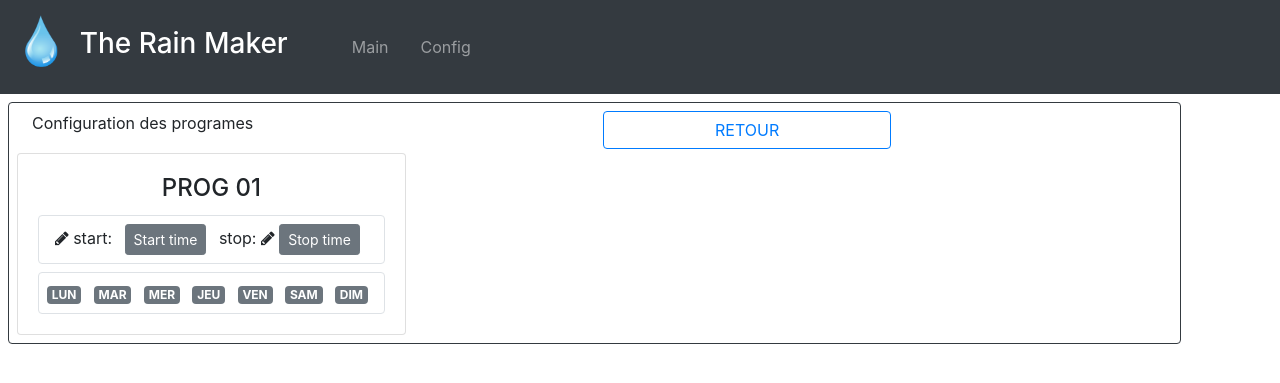
After one commit to marcram99/projet_rainmaker_old, a Flask app: page /config in a window 1280 px wide. The commit adds this page. Shown: the top 383 px of the page. Run offline with Flask 2, Linux system fonts and the light colour scheme; some libraries are stand-ins or nearby versions.

Commit message:
add config page

```diff
--- a/appli/main.py
+++ b/appli/main.py
@@ -33,3 +33,18 @@ def main():
             return v1.infos()
 
     return render_template('main.html')
+
+@app.route('/config', methods=['POST', 'GET'])
+def config():
+    if request.method == 'POST':
+        params = request.form.to_dict()
+        if params['command'] == 'on':
+            return json.dumps({'retour':'commande on validée'})
+        if params['command'] == 'off':
+            return json.dumps({'retour':'commande off validée'})
+        if params['command'] == 'prog':
+            return json.dumps({'retour':'commande prog validée'})
+        if params['command'] == 'update':
+            return v1.infos()
+
+    return render_template('config.html')
--- /dev/null
+++ b/appli/static/scripts/config.js
@@ -0,0 +1,13 @@
+var mod_start = document.getElementById('i_mod_st')
+var h_start = document.getElementById('p_start')
+
+
+mod_start.onclick = function(){
+    event.preventDefault()
+    mod_start.style = "color:red;"
+    h_start.inputMode =
+}
+
+/*
+<input type="time" id="p_start" class="btn btn-secondary btn-sm mr-2"></input>
+*/
--- a/appli/templates/base.html
+++ b/appli/templates/base.html
@@ -4,6 +4,7 @@
         <meta charset="utf-8">
         <meta name="viewport" content = "width=device-width, initial-scale=1.0">
         <link rel="stylesheet" media="screen" href = "{{ url_for('static', filename='bootstrap/bootstrap.min.css') }}">
+        <link rel="stylesheet" href="https://cdnjs.cloudflare.com/ajax/libs/font-awesome/4.7.0/css/font-awesome.min.css">
         <script src="{{ url_for('static', filename='bootstrap/jquery-3.4.1.js') }}"></script>
         <script src="{{ url_for('static', filename='bootstrap/bootstrap.bundle.min.js') }}"></script>
         <script src="{{ url_for('static', filename='bootstrap/bootstrap.min.js') }}"></script>
@@ -27,7 +28,7 @@
                                     <a class="nav-link ml-3" href="{{ url_for('main') }}">Main</a>
                                 </li>
                                 <li class="nav-item">
-                                    <a class="nav-link ml-3" href="#">Config</a>
+                                    <a class="nav-link ml-3" href="{{ url_for('config') }}">Config</a>
                                 </li>
                             </ul>
                         </div>
--- /dev/null
+++ b/appli/templates/config.html
@@ -0,0 +1,37 @@
+{% extends "base.html" %}
+{% block menu %}
+    {% block navbar %}
+        {{ super() }}
+    {% endblock %}
+{% endblock %}
+{% block main %}
+<div class="row col-11 col-sm-11 m-2 p-2 border rounded border-dark">
+    <span class="col-6 ">Configuration des programes</span>
+    <button id="v1_on" class="col col-sm-3 btn btn-outline-primary ml-2 mb-1" >RETOUR</button>
+
+    <div class="card">
+        <div class="card-body">
+            <h4 id="prog01" class="card-title text-center">PROG 01</h4>
+            <div class="card-text border rounded p-2 text-center mb-2">
+                <i id="i_mod_st" class="fa fa-pencil"></i>
+                <span id="p_nom" class="mr-2">start: </span>
+                <span id="p_start" class="btn btn-secondary btn-sm mr-2">Start time</span> stop:
+                <i id="i_mod_sp" class="fa fa-pencil"></i>
+                <span id="p_stop" class="btn btn-secondary btn-sm mr-2">Stop time</span>
+            </div>
+            <div class="card-text border rounded p-2">
+                <span id="lundi" class="badge badge-secondary mr-2">LUN</span>
+                <span id="mardi" class="badge badge-secondary mr-2">MAR</span>
+                <span id="mercredi" class="badge badge-secondary mr-2">MER</span>
+                <span id="jeudi" class="badge badge-secondary mr-2">JEU</span>
+                <span id="vendredi" class="badge badge-secondary mr-2">VEN</span>
+                <span id="samedi" class="badge badge-secondary mr-2">SAM</span>
+                <span id="dimanche" class="badge badge-secondary mr-2">DIM</span>
+            </div>
+        </div>
+      </div>
+</div>
+
+
+<script src="{{ url_for('static', filename='scripts/config.js') }}"></script>
+{% endblock %}
```
